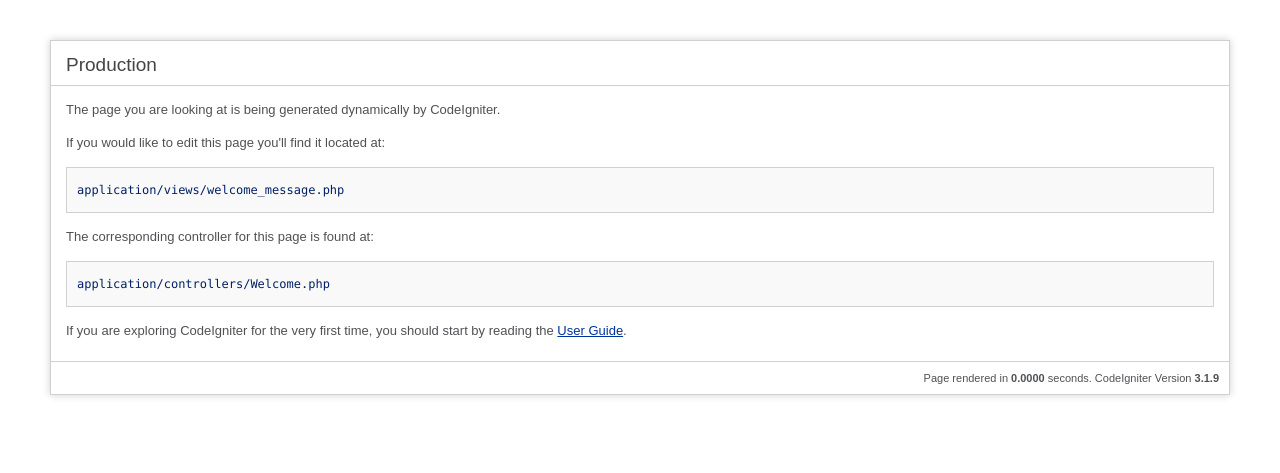
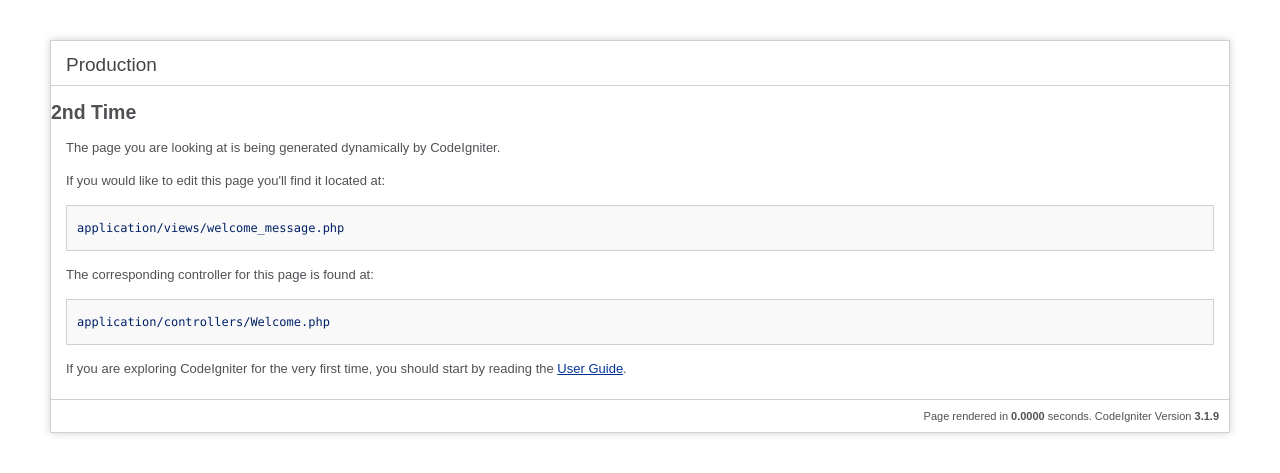
Before and after one commit to aakashrajput1012/pipeline-demo, a CodeIgniter app: page /database/ in a window 1280 px wide. Shown: the top 473 px of the page. Run offline with CodeIgniter, Linux system fonts and the light colour scheme.

Commit message:
Production Manully

```diff
--- a/application/views/welcome_message.php
+++ b/application/views/welcome_message.php
@@ -69,6 +69,7 @@ defined('BASEPATH') OR exit('No direct script access allowed');
 
 <div id="container">
 	<h1>Production</h1>
+	<h2>2nd Time</h2>
 
 	<div id="body">
 		<p>The page you are looking at is being generated dynamically by CodeIgniter.</p>
```
